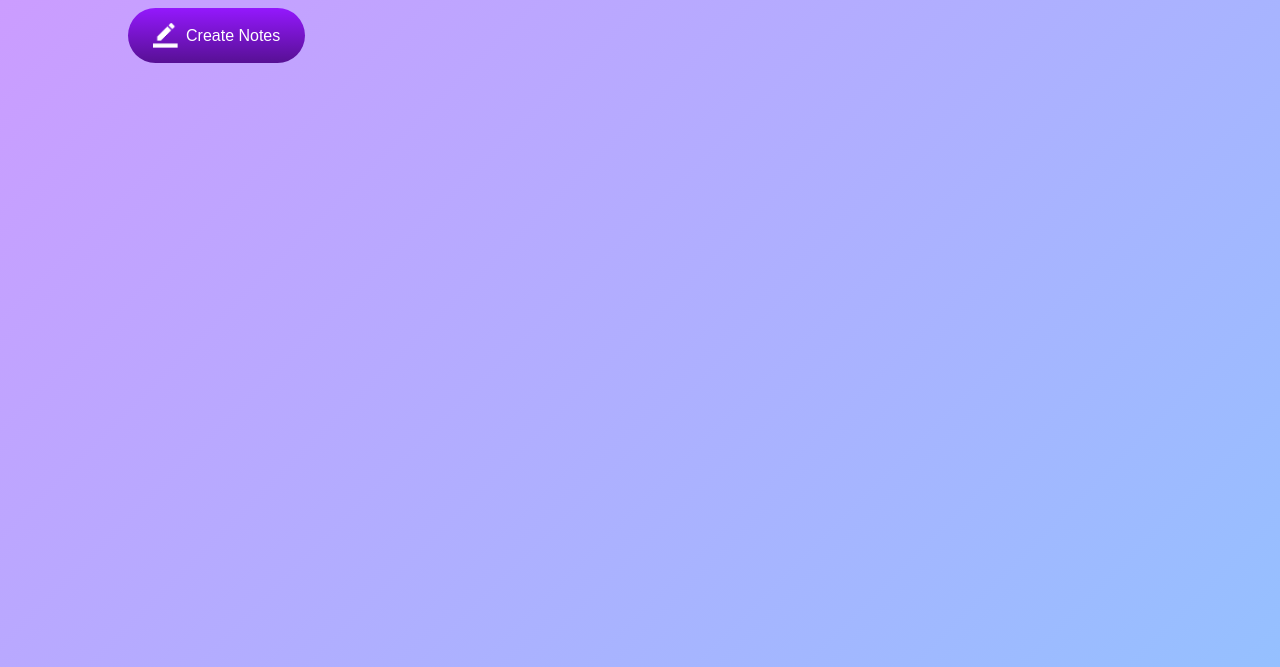
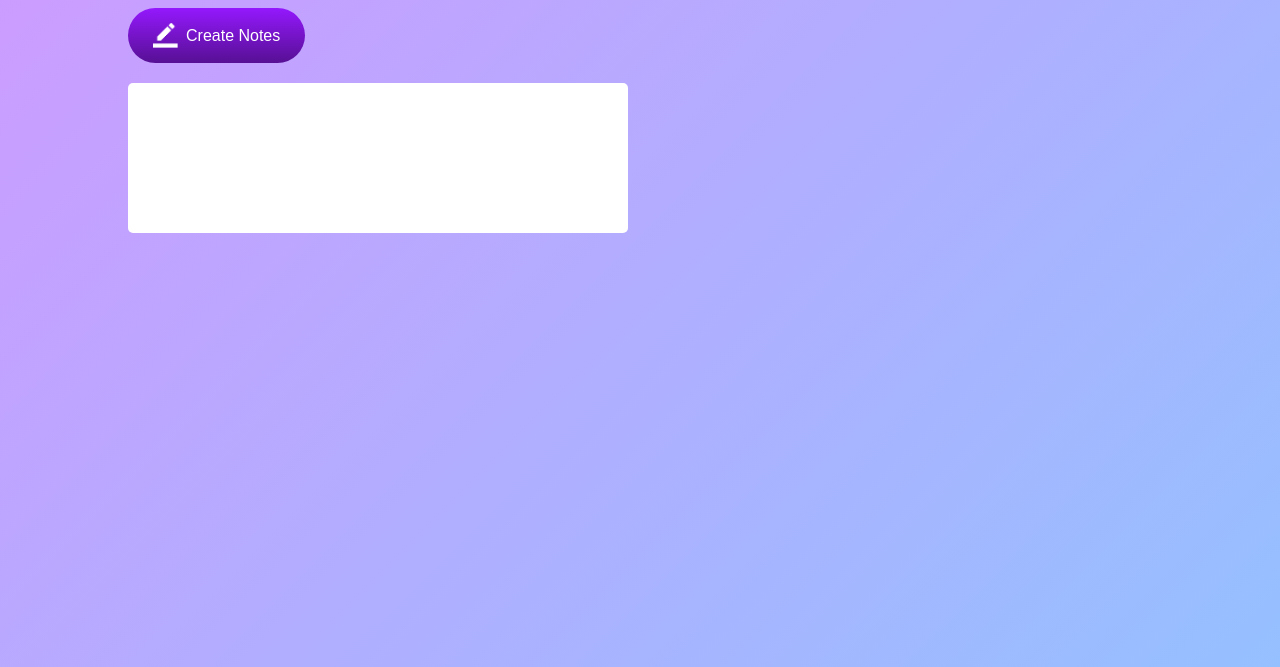
Before and after one commit to CRNSINGI/notes-app, a plain HTML site: page index.html in a window 1280 px wide. Shown: the part 133-800 px from the top of the page. Drawn offline with Linux system fonts and the light colour scheme.

Commit message:
input box

```diff
--- a/index.html
+++ b/index.html
@@ -11,6 +11,9 @@
     <div class="container">
         <h1><img src="images/notes.png">Notes</h1>
         <button><img src="images/edit.png">Create Notes</button>
+        <div class="notes-container">
+            <p contenteditable="true" class="input-box"></p>
+        </div>
     </div>
 
    <script src="script.js"></script>
--- a/styles.css
+++ b/styles.css
@@ -42,5 +42,17 @@
     padding: 15px 25px;
     margin: 30px 0 20px;
     cursor: pointer;
+}
 
+.input-box {
+    position: relative;
+    width: 100%;
+    max-width: 500px;
+    min-height: 150px;
+    background: #fff;
+    color: #333;
+    padding: 20px;
+    margin: 20px 0;
+    outline: none;
+    border-radius: 5px;
 }
```
